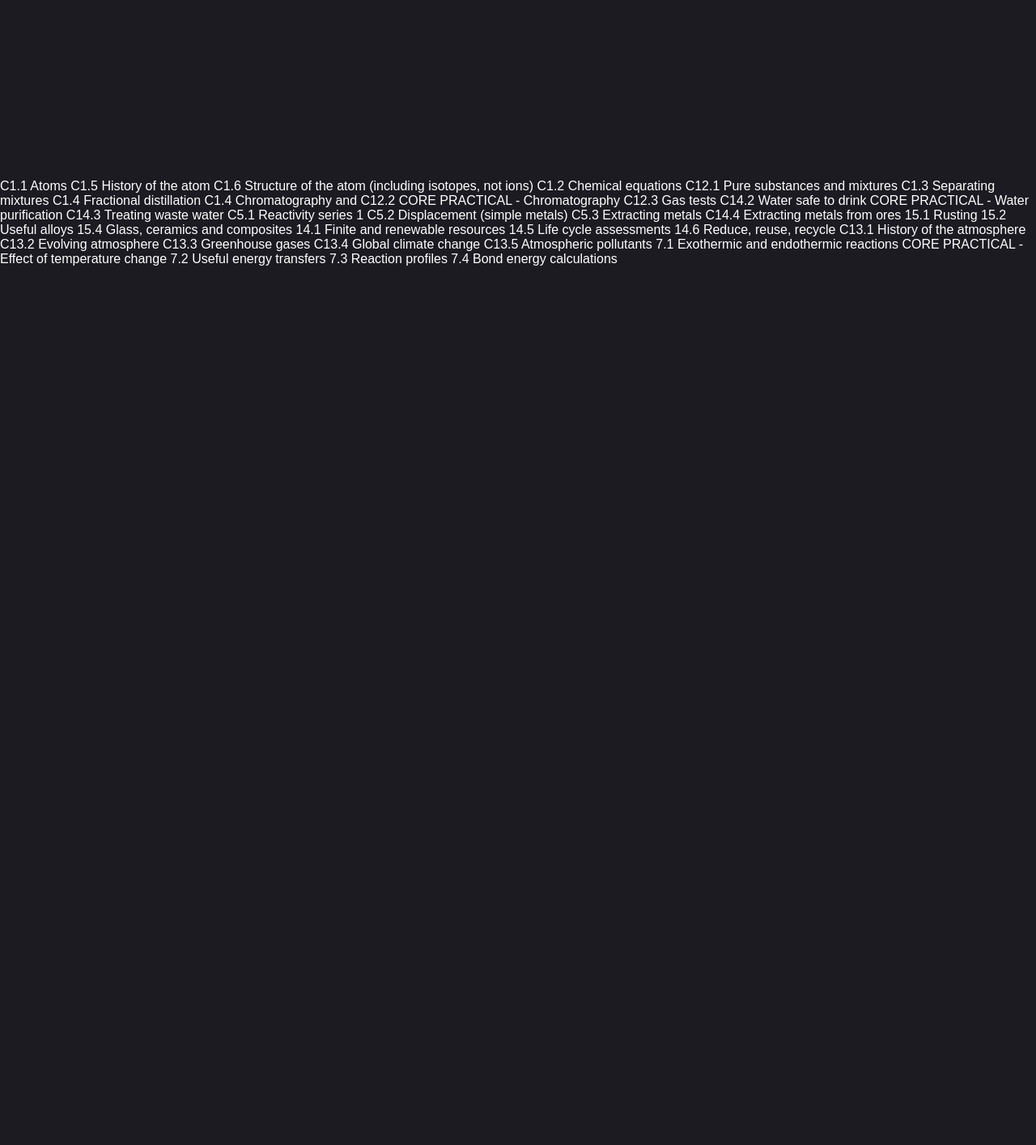
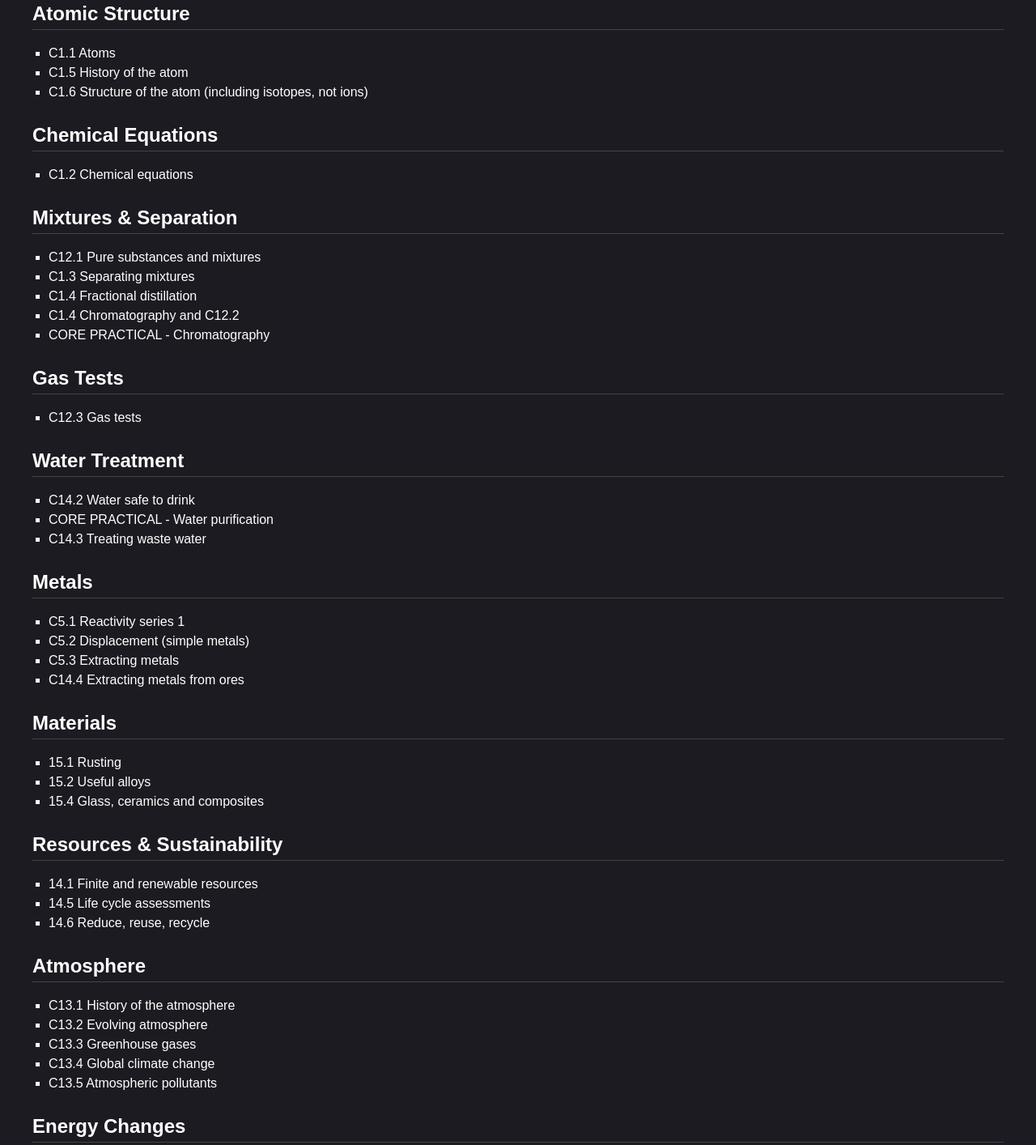
Before and after one commit to a-55235/files, a plain HTML site: page Year 9 Chemistry revision list.html in a window 1280 px wide. Shown: the part 125-1539 px from the top of the page at 81% size. Before the commit the page ends 800 px from the top, so only its background shows below. Drawn offline with Linux system fonts and the light colour scheme.

Commit message:
Update Year 9 Chemistry revision list.html

```diff
--- a/Year 9 Chemistry revision list.html
+++ b/Year 9 Chemistry revision list.html
@@ -2,64 +2,108 @@
 <html lang="en">
 <head>
     <meta charset="UTF-8">
-    <title></title>
+    <title>Chemistry Topics</title>
     <style>
         body {
             margin: 0;
-            height: 100vh;
-            display: flex;
-            justify-content: center;
-            align-items: center;
+            padding: 40px;
             background-color: #1c1b22;
             color: white;
             font-family: Arial, sans-serif;
         }
+
+        h2 {
+            margin-top: 30px;
+            border-bottom: 1px solid #444;
+            padding-bottom: 5px;
+        }
+
+        ul {
+            list-style-type: square;
+            padding-left: 20px;
+        }
+
+        li {
+            margin: 6px 0;
+        }
     </style>
 </head>
 <body>
-    <div contenteditable="true">
-        C1.1 Atoms
-C1.5 History of the atom
-C1.6 Structure of the atom (including isotopes, not ions)
 
-C1.2 Chemical equations
+    <h1>Chemistry Topics</h1>
 
-C12.1 Pure substances and mixtures
-C1.3 Separating mixtures
-C1.4 Fractional distillation
-C1.4 Chromatography and C12.2
-CORE PRACTICAL - Chromatography
+    <h2>Atomic Structure</h2>
+    <ul>
+        <li>C1.1 Atoms</li>
+        <li>C1.5 History of the atom</li>
+        <li>C1.6 Structure of the atom (including isotopes, not ions)</li>
+    </ul>
 
-C12.3 Gas tests
+    <h2>Chemical Equations</h2>
+    <ul>
+        <li>C1.2 Chemical equations</li>
+    </ul>
 
-C14.2 Water safe to drink
-CORE PRACTICAL - Water purification
-C14.3 Treating waste water
+    <h2>Mixtures & Separation</h2>
+    <ul>
+        <li>C12.1 Pure substances and mixtures</li>
+        <li>C1.3 Separating mixtures</li>
+        <li>C1.4 Fractional distillation</li>
+        <li>C1.4 Chromatography and C12.2</li>
+        <li>CORE PRACTICAL - Chromatography</li>
+    </ul>
 
-C5.1 Reactivity series 1
-C5.2 Displacement (simple metals)
-C5.3 Extracting metals
-C14.4 Extracting metals from ores
+    <h2>Gas Tests</h2>
+    <ul>
+        <li>C12.3 Gas tests</li>
+    </ul>
 
-15.1 Rusting
-15.2 Useful alloys
-15.4 Glass, ceramics and composites
+    <h2>Water Treatment</h2>
+    <ul>
+        <li>C14.2 Water safe to drink</li>
+        <li>CORE PRACTICAL - Water purification</li>
+        <li>C14.3 Treating waste water</li>
+    </ul>
 
-14.1 Finite and renewable resources
-14.5 Life cycle assessments
-14.6 Reduce, reuse, recycle
+    <h2>Metals</h2>
+    <ul>
+        <li>C5.1 Reactivity series 1</li>
+        <li>C5.2 Displacement (simple metals)</li>
+        <li>C5.3 Extracting metals</li>
+        <li>C14.4 Extracting metals from ores</li>
+    </ul>
 
-C13.1 History of the atmosphere
-C13.2 Evolving atmosphere
-C13.3 Greenhouse gases
-C13.4 Global climate change
-C13.5 Atmospheric pollutants
+    <h2>Materials</h2>
+    <ul>
+        <li>15.1 Rusting</li>
+        <li>15.2 Useful alloys</li>
+        <li>15.4 Glass, ceramics and composites</li>
+    </ul>
 
-7.1 Exothermic and endothermic reactions
-CORE PRACTICAL - Effect of temperature change
-7.2 Useful energy transfers
-7.3 Reaction profiles
-7.4 Bond energy calculations
-    </div>
+    <h2>Resources & Sustainability</h2>
+    <ul>
+        <li>14.1 Finite and renewable resources</li>
+        <li>14.5 Life cycle assessments</li>
+        <li>14.6 Reduce, reuse, recycle</li>
+    </ul>
+
+    <h2>Atmosphere</h2>
+    <ul>
+        <li>C13.1 History of the atmosphere</li>
+        <li>C13.2 Evolving atmosphere</li>
+        <li>C13.3 Greenhouse gases</li>
+        <li>C13.4 Global climate change</li>
+        <li>C13.5 Atmospheric pollutants</li>
+    </ul>
+
+    <h2>Energy Changes</h2>
+    <ul>
+        <li>7.1 Exothermic and endothermic reactions</li>
+        <li>CORE PRACTICAL - Effect of temperature change</li>
+        <li>7.2 Useful energy transfers</li>
+        <li>7.3 Reaction profiles</li>
+        <li>7.4 Bond energy calculations</li>
+    </ul>
+
 </body>
 </html>
```
